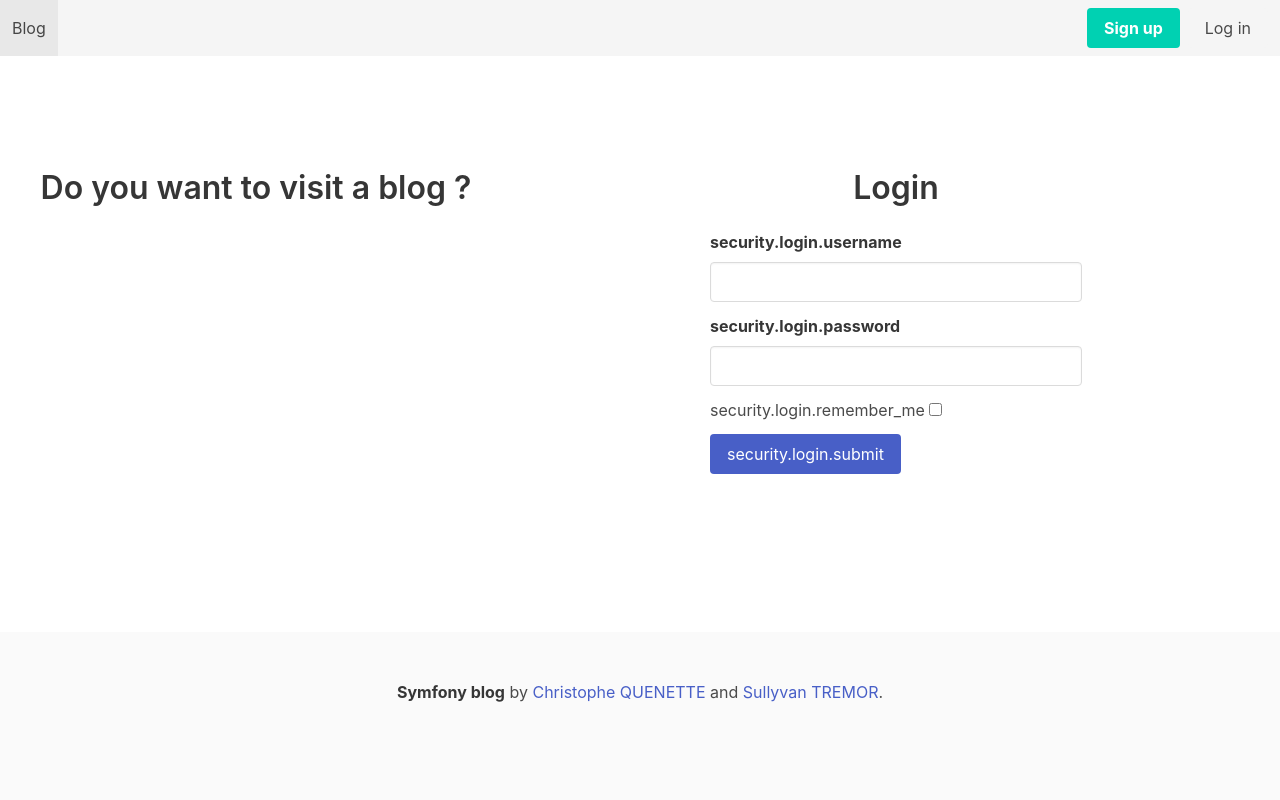
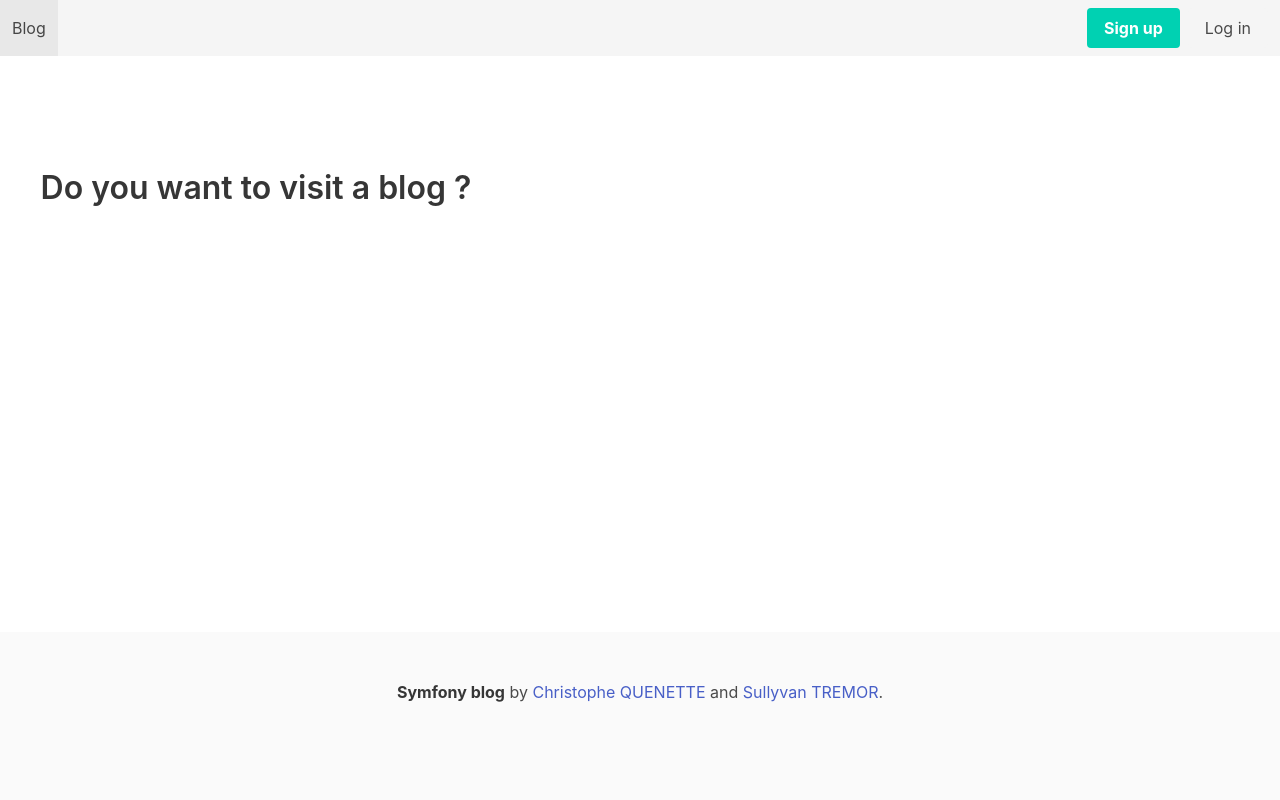
Before and after one commit to cmamon/symfony-blog, a Symfony app: template templates/post/homepage.html.twig in a window 1280 px wide. Run offline with Twig, Linux system fonts and the light colour scheme; the template is opened without the code that fills it, so the values that code supplies are empty; style sheets or scripts are compiled from the project's sources; some libraries are stand-ins or nearby versions.

Commit message:
Fix error on the login throw homepage

```diff
--- a/templates/post/homepage.html.twig
+++ b/templates/post/homepage.html.twig
@@ -11,7 +11,6 @@
     margin: 8% 0em;
     height: 100%;
     ">
-
 
   <div class="column is-two-fifths " style="
     text-align: center;
@@ -31,52 +30,7 @@
   </div>
 
   <div class="column" >
-    <h1 class="title">Login</h1>
-    <form action="{{ path("fos_user_security_check") }}" method="post">
-        <div style="margin: auto auto; width:50%;">
-          <label class="label" for="username">{{ 'security.login.username'|trans }}</label>
-          <div class="field">
-            <div class="control">
-              <input class="input "
-              style="width:100%;"
-              type="text"
-              id="username"
-              name="_username"
-              value="{{ last_username }}"
-              required="required"
-              autocomplete="username"
-              />
-            </div>
-          </div>
-
-          <label class="label" for="password"> {{ 'security.login.password'|trans }} </label>
-          <div class="field">
-            <div class="control ">
-                <input class="input"
-                style="width:100%;"
-                type="password"
-                id="password"
-                name="_password"
-                required="required"
-                autocomplete="current-password"
-                />
-            </div>
-          </div>
-          <div class="field">
-              <div class="control">
-                  <label class="checkbox" for="remember_me">
-                      {{ 'security.login.remember_me'|trans }}
-                      <input type="checkbox" id="remember_me" name="_remember_me" value="on" />
-                  </label>
-              </div>
-          </div>
-          <div class="field">
-              <div class="control">
-                  <input class="button is-link" type="submit" id="_submit" name="_submit" value="{{ 'security.login.submit'|trans }}" />
-              </div>
-          </div>
-      </div>
-    </form>
+    {{ render(controller('App\\Controller\\PostController::loginAction')) }}
   </div>
 </section>
 
```
Also changed, not shown: src/Controller/PostController.php (+18 -3 lines). Lines whose indentation alone changed are shown as unchanged.
